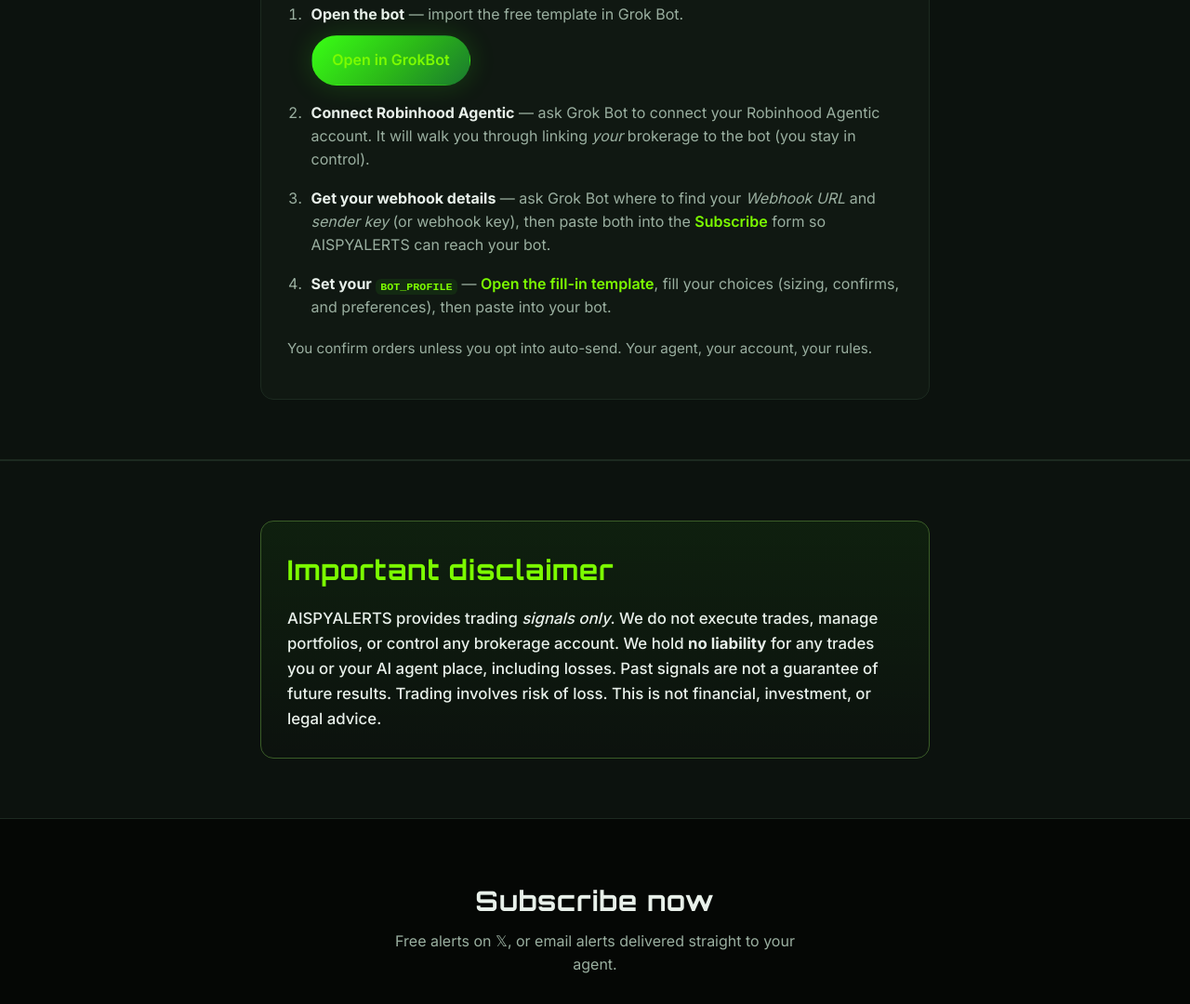
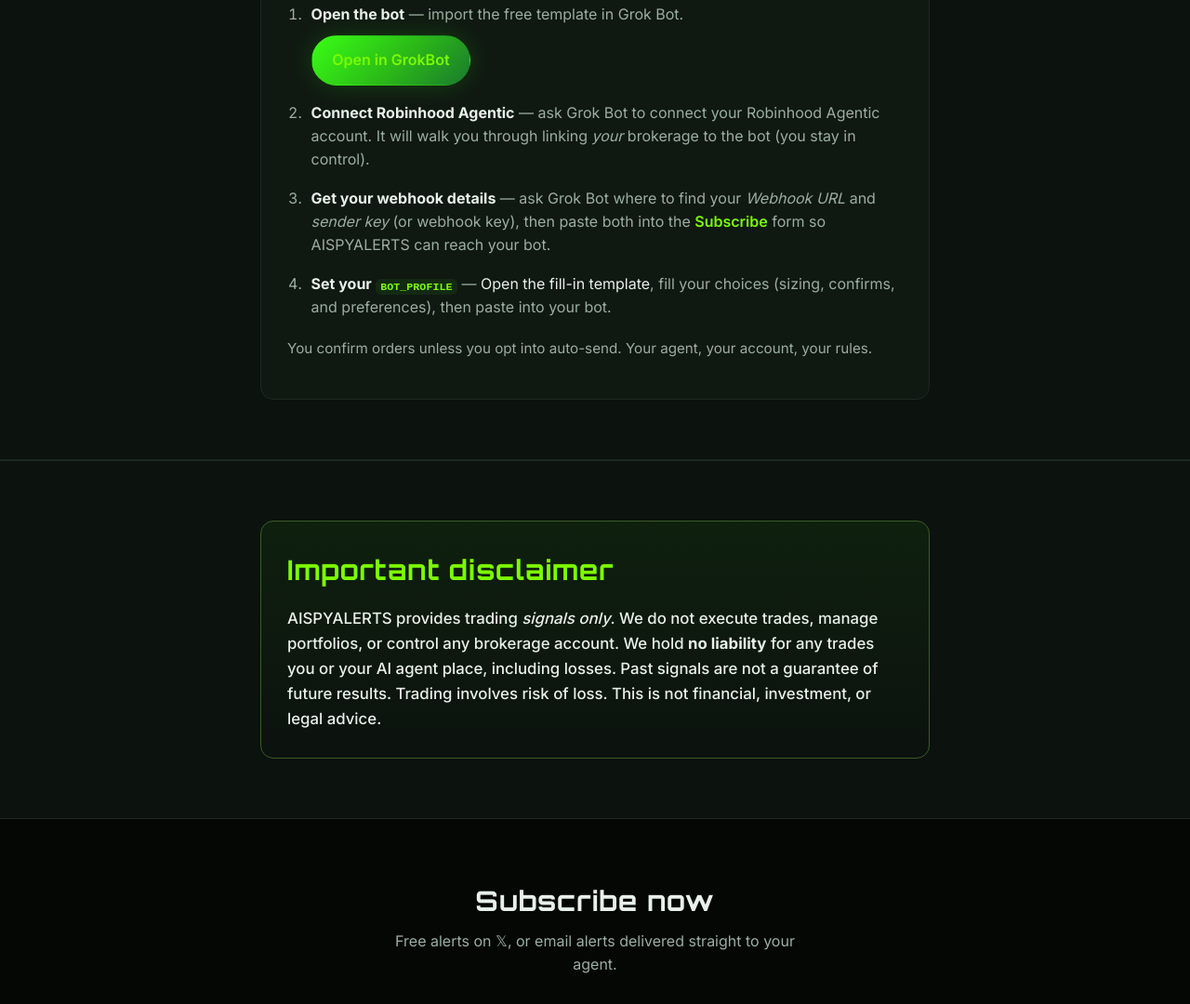
Before and after one commit to gexmachineai/aispy-alerts, a plain HTML site: page index.html in a window 1280 px wide. Shown: the part 2367-3447 px from the top of the page at 93% size. Drawn offline with Linux system fonts and the light colour scheme.

Commit message:
Make BOT_PROFILE the step-4 link; keep Open fill-in text white.

```diff
--- a/index.html
+++ b/index.html
@@ -5,7 +5,7 @@
   <meta name="viewport" content="width=device-width, initial-scale=1" />
   <meta name="description" content="AISPYALERTS — AI-agent-ready trading alerts. Subscribe to signals written for agents, wire your own agent to your Robinhood account. Signals only — we never execute trades." />
   <title>AISPYALERTS — Trade with AI without needing to be a full-time trader</title>
-  <link rel="stylesheet" href="styles.css?v=botprofile" />
+  <link rel="stylesheet" href="styles.css?v=botprofile2" />
   <link rel="preconnect" href="https://fonts.googleapis.com" />
   <link rel="preconnect" href="https://fonts.gstatic.com" crossorigin />
   <link href="https://fonts.googleapis.com/css2?family=Inter:wght@400;500;600;700&family=Orbitron:wght@600;700&display=swap" rel="stylesheet" />
@@ -148,8 +148,8 @@
               <a href="#subscribe">Subscribe</a> form so AISPYALERTS can reach your bot.
             </li>
             <li>
-              <strong>Set your <code>BOT_PROFILE</code></strong> —
-              <a href="bot-profile.html">Open the fill-in template</a>,
+              <strong>Set your <a href="bot-profile.html"><code>BOT_PROFILE</code></a></strong> —
+              <span class="text-white">Open the fill-in template</span>,
               fill your choices (sizing, confirms, and preferences), then paste into your bot.
             </li>
           </ol>
--- a/styles.css
+++ b/styles.css
@@ -739,3 +739,8 @@
 .connect-steps a:focus-visible {
   text-decoration: underline;
 }
+
+
+.text-white {
+  color: var(--text);
+}
```
Also changed, not shown: bot-profile.html (+1 -1 lines).
